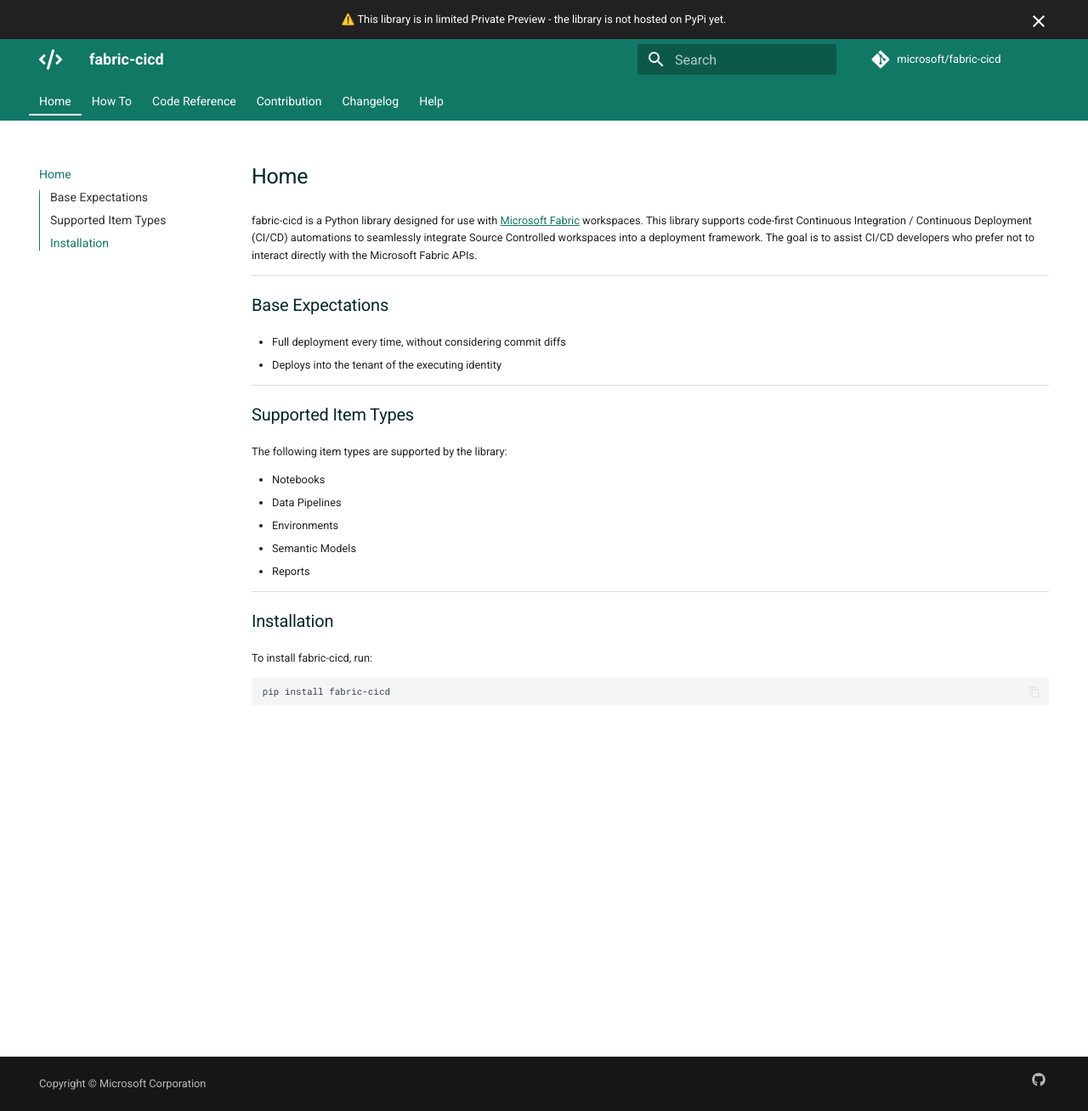
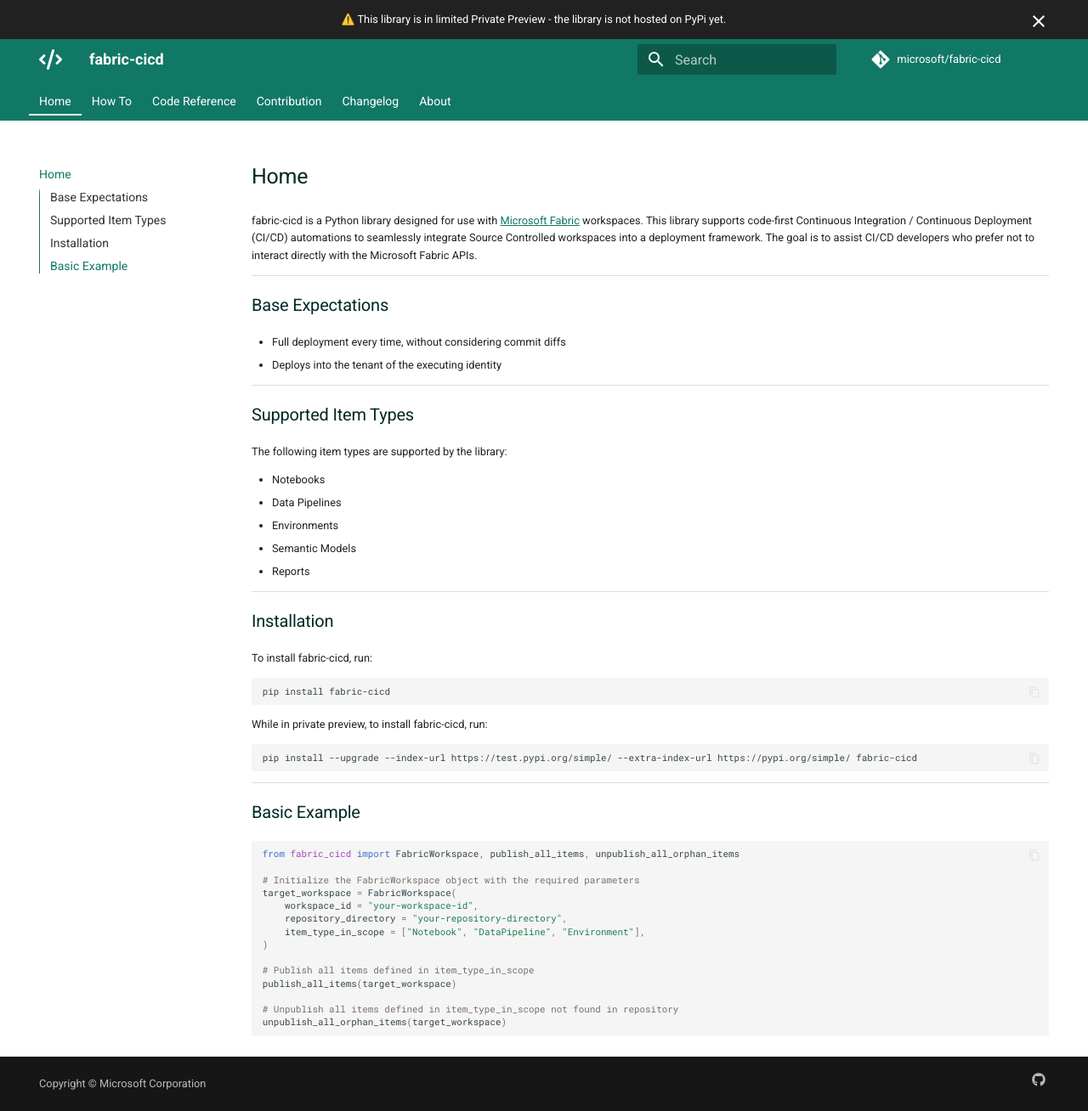
Before and after one commit to shirasassoon/fabric-cicd, an MkDocs documentation site: the page built from docs/index.md, in a window 1280 px wide and 1308 px high. Shown: the whole window at 85% size. Built offline with MkDocs 1.6.1 and Material for MkDocs 9.7.7, drawn with Linux system fonts in a browser that asks for light colours; comment, search, counter and statistics services are not loaded; the version menu is left out.

Commit message:
Update Readme Fixes #43 (#44)
This pull request includes several documentation updates and
improvements to the `fabric-cicd` project. The most important changes
include updating the section overview in the `README.md`, renaming the
`help.md` file to `about.md`, adding installation instructions for the
private preview, and updating the navigation in the `mkdocs.yml` file.

Documentation updates:

*
[`README.md`](diffhunk://#diff-b335630551682c19a781afebcf4d07bf978fb1f8ac04c6bf87428ed5106870f5L20-R25):
Updated the section overview links to reflect the new structure and
consolidated support and security policies under the "About" section.
* `docs/help.md` renamed to `docs/about.md`: Renamed the file to better
reflect its content, which includes support and security information.
*
[`docs/index.md`](diffhunk://#diff-b4d68dc855d0f9476d3f2ee343853bd21bf82ea9960d0cf06661baa244439dd6R25-R48):
Added installation instructions for the private preview and included a
basic example of how to use the `fabric-cicd` library.

Configuration updates:

*
[`mkdocs.yml`](diffhunk://#diff-98d0f806abc9af24e6a7c545d3d77e8f9ad57643e27211d7a7b896113e420ed2L18-R18):
Updated the navigation to reflect the renaming of the `help.md` file to
`about.md`.

````diff
--- a/docs/index.md
+++ b/docs/index.md
@@ -22,3 +22,27 @@
 ```bash
 pip install fabric-cicd
 ```
+While in private preview, to install fabric-cicd, run:
+
+```bash
+pip install --upgrade --index-url https://test.pypi.org/simple/ --extra-index-url https://pypi.org/simple/ fabric-cicd
+```
+
+## Basic Example
+
+```python
+from fabric_cicd import FabricWorkspace, publish_all_items, unpublish_all_orphan_items
+
+# Initialize the FabricWorkspace object with the required parameters
+target_workspace = FabricWorkspace(
+    workspace_id = "your-workspace-id",
+    repository_directory = "your-repository-directory",
+    item_type_in_scope = ["Notebook", "DataPipeline", "Environment"],
+)
+
+# Publish all items defined in item_type_in_scope
+publish_all_items(target_workspace)
+
+# Unpublish all items defined in item_type_in_scope not found in repository
+unpublish_all_orphan_items(target_workspace)
+```
--- a/mkdocs.yml
+++ b/mkdocs.yml
@@ -15,7 +15,7 @@
     - Code Reference: code_reference.md
     - Contribution: contribution.md
     - Changelog: changelog.md
-    - Help: help.md
+    - About: about.md
 
 theme:
     name: material
````
Also changed, not shown: README.md (+6 -8 lines), docs/about.md (renamed from docs/help.md, +1 -1 lines).
